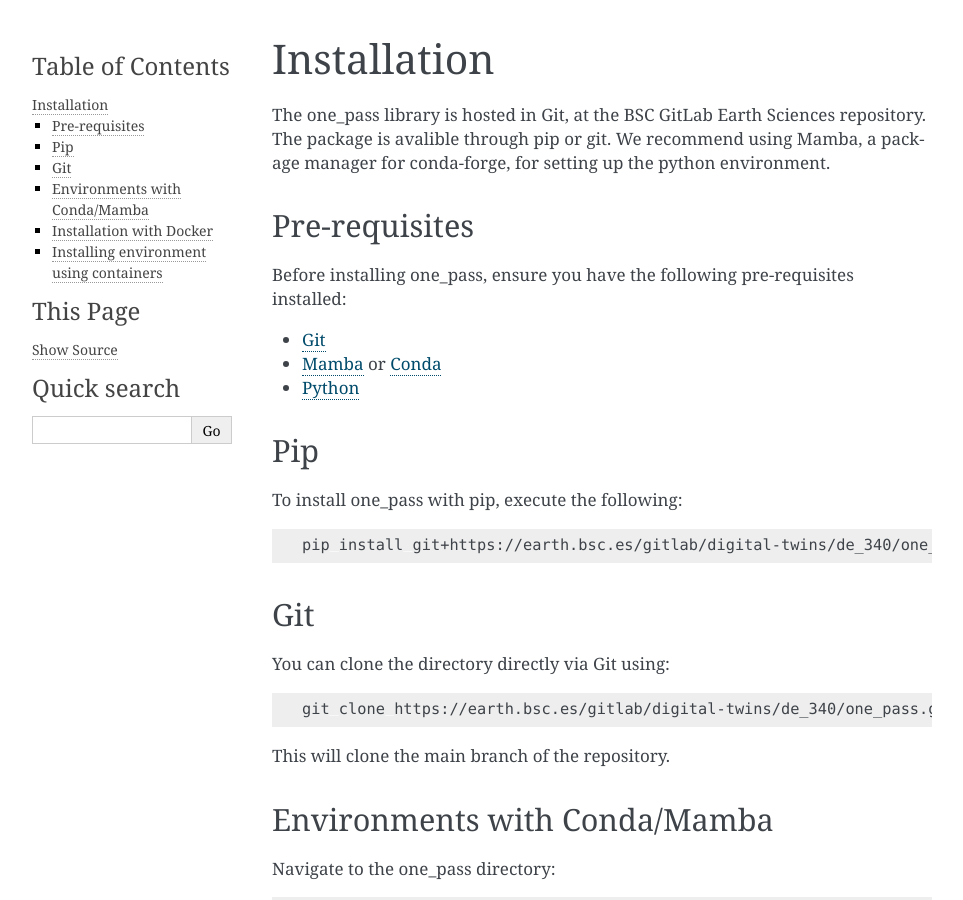
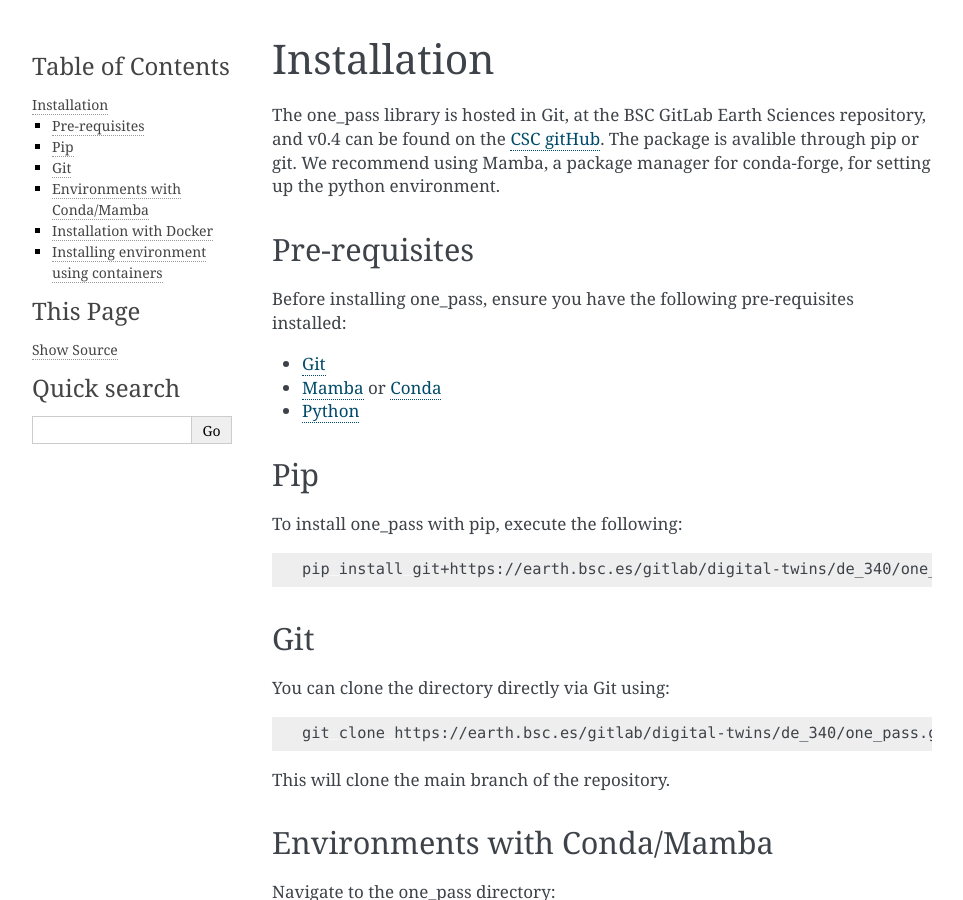
Before and after one commit to DestinE-Climate-DT/one_pass, a Sphinx documentation site: the page built from docs/source/installation.rst, in a window 1280 px wide and 900 px high. Shown: the whole window, without its empty margins (148-1111 px from the left). Built offline with Sphinx 7.4.7, drawn with Linux system fonts in a browser that asks for light colours.

Commit message:
including CSC link

```diff
--- a/docs/source/installation.rst
+++ b/docs/source/installation.rst
@@ -1,7 +1,7 @@
 Installation
 =============
 
-The one_pass library is hosted in Git, at the BSC GitLab Earth Sciences repository. The package is avalible through pip or git. We recommend using Mamba, a package manager for conda-forge, for setting up the python environment.
+The one_pass library is hosted in Git, at the BSC GitLab Earth Sciences repository, and v0.4 can be found on the `CSC gitHub <https://github.com/DestinE-Climate-DT>`__. The package is avalible through pip or git. We recommend using Mamba, a package manager for conda-forge, for setting up the python environment.
 
 Pre-requisites
 ------------------
```
Also changed, not shown: 1 other file.
